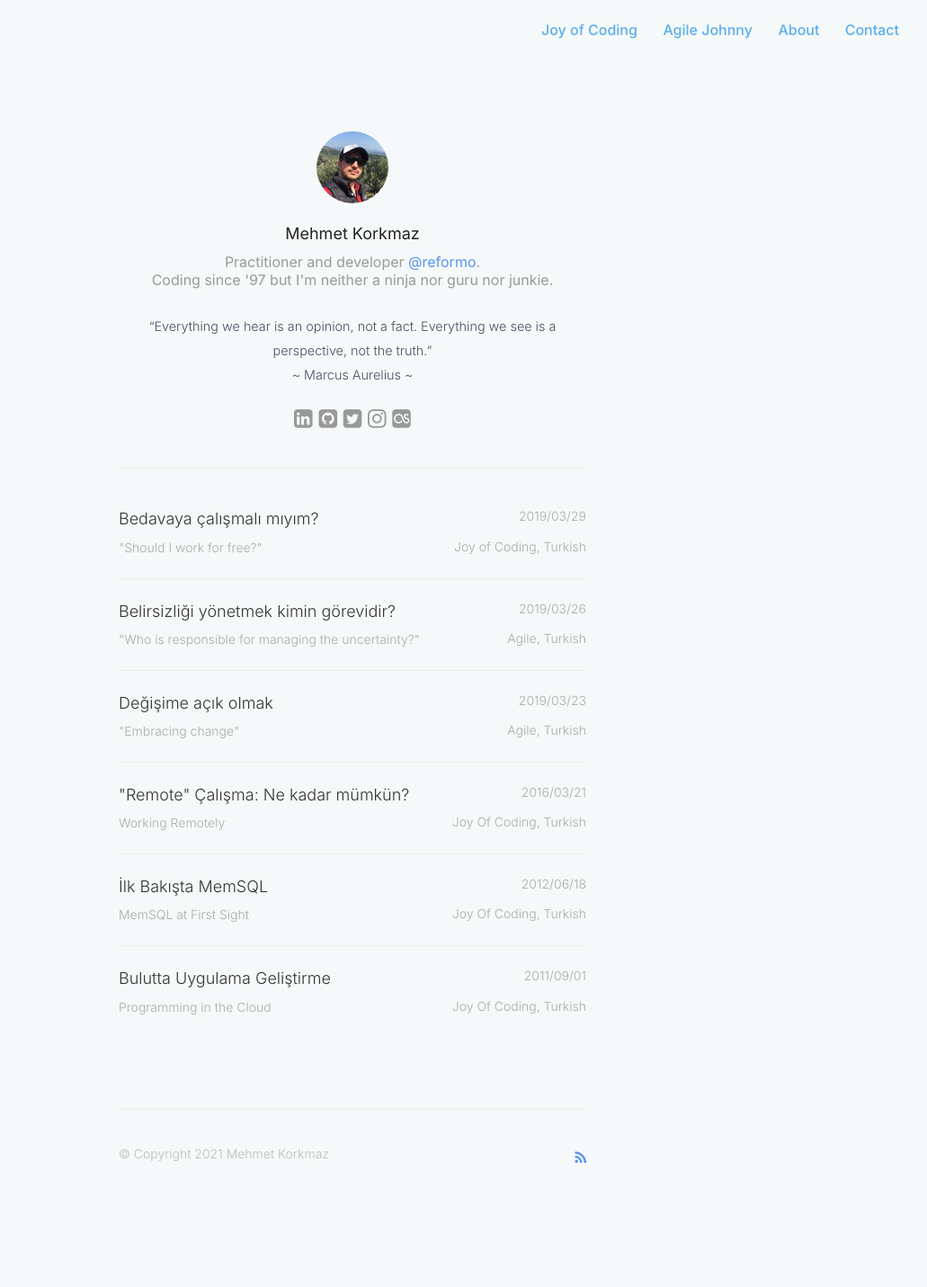
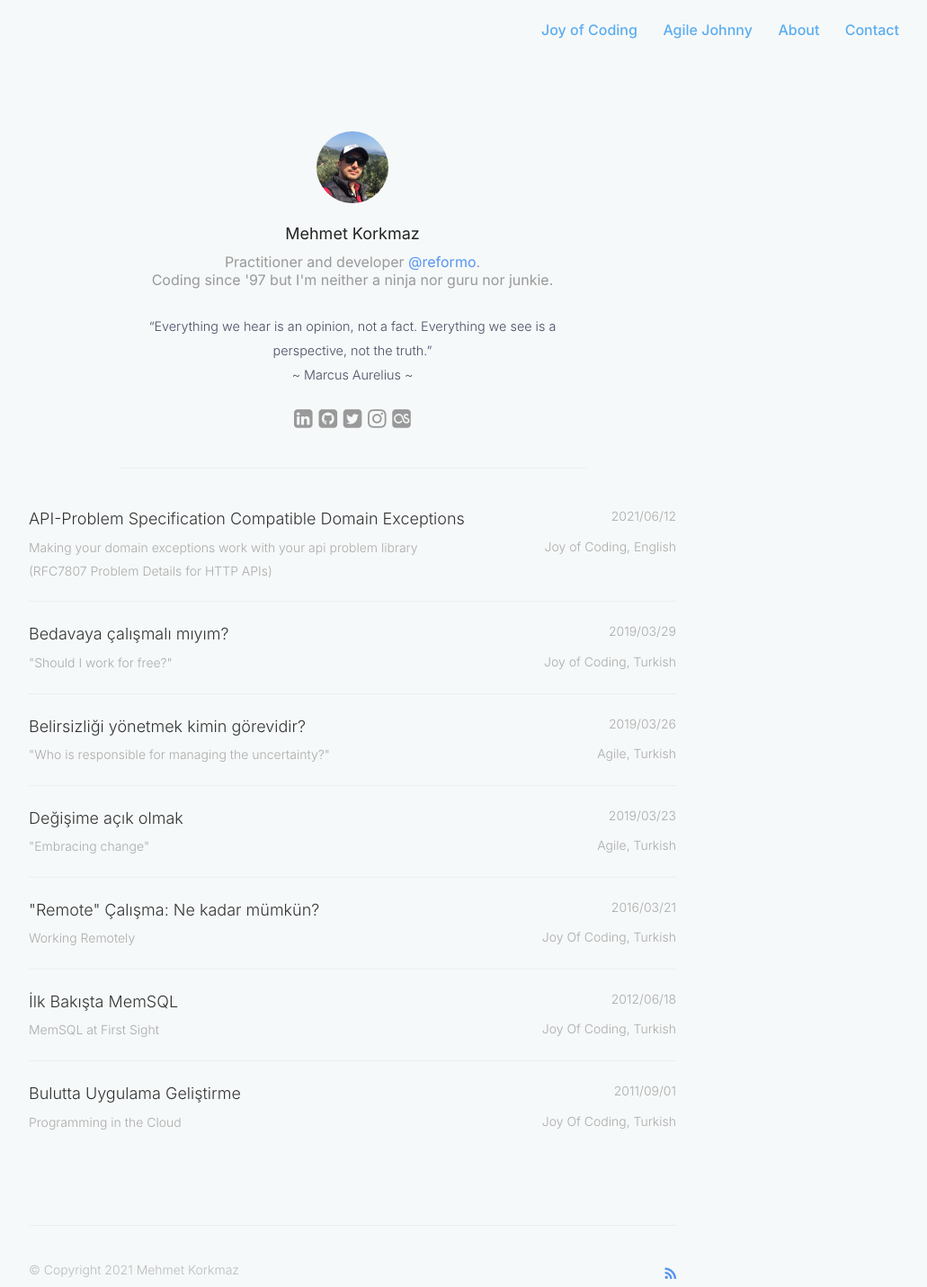
Before and after one commit to mkorkmaz/mkorkmaz.github.io, a Jekyll site: the page built from index.md, in a window 1280 px wide. Shown: the whole page at 90% size, without its empty margins (248-1279 px from the left). Built offline with Jekyll 4.4.1, drawn with Linux system fonts in a browser that asks for light colours; nearby versions of some CDN libraries; some web fonts are replaced; before the commit the page ends 1303 px from its top, so only the background shows below that; some of the changed lines change nothing that is shown.

Commit message:
feat: new article
API-Problem Specification Compatible Domain Exceptions

```diff
--- /dev/null
+++ b/_posts/2021-06-12-api-problem-specification-compatible-domain-exceptions.markdown
@@ -0,0 +1,221 @@
+---
+layout: post
+title:  "API-Problem Specification Compatible Domain Exceptions"
+description: "Making your domain exceptions work with your api problem library<br/>(RFC7807 Problem Details for HTTP APIs)"
+date: 2021-06-12
+tags: [Joy of Coding, English]
+categories: [Joy of Coding]
+reading_time: "4-5 min."
+---
+
+
+RFC7807 Problem Details Specification "defines a 'problem detail' as a way to carry machine-readable details of errors in a HTTP response to avoid the need to define new error response formats for HTTP APIs." <sup>[[1]](#references-1)</sup>
+
+If you don't know the API-Problem Specification and/or want to learn more about it, you can read this article by Guy Levin: [REST API Error Handling - Problem Details Response](https://blog.restcase.com/rest-api-error-handling-problem-details-response/){:target="_blank"}
+
+In this article, I try to cover how I handle domain exceptions and return api problem formatted http response in a [Mezzio](https://docs.mezzio.dev/){:target="_blank"} app, but you will get the general idea.
+
+Mezzio enables you to create middleware applications. A middleware is executed between request and response, and accepts a request object and returns a response object.
+
+Typical middleware stack with handling api-problem details is shown below.
+
+
+{% highlight php linenos %}
+
+<?php
+
+declare(strict_types=1);
+
+use Mezzio\Application;
+use Mezzio\MiddlewareFactory;
+use Psr\Container\ContainerInterface;
+use Mezzio\ProblemDetails\ProblemDetailsMiddleware;
+use Mezzio\Router\Middleware\DispatchMiddleware;
+use Mezzio\Router\Middleware\RouteMiddleware;
+use Mezzio\Handler\NotFoundHandler;
+
+
+return static function (Application $app, MiddlewareFactory $factory, ContainerInterface $container) : void {
+
+    $app->pipe(ProblemDetailsMiddleware::class);
+    ...
+    $app->pipe(RouteMiddleware::class);
+    ...
+    $app->pipe(DispatchMiddleware::class);
+    ...
+    $app->pipe(NotFoundHandler::class);
+};
+
+
+{% endhighlight %}
+
+In this stack, [ProblemDetailsMiddleware](https://docs.mezzio.dev/mezzio-problem-details/){:target="_blank"} provides a middleware that catches the last thrown exception and returns JSON error response that implements API-Problem Specification.
+
+Let's say an endpoint accepts an email and stores it, but email is not a valid email address, then throws InvalidArgumentException. With ProblemDetailsMiddleware, response is like this.
+
+{% highlight php linenos %}
+
+throw new \InvalidArgumentException(sprintf('Email is not a valid email address: %s', $payload['email']), 400);
+
+{% endhighlight %}
+
+
+{% highlight json linenos %}
+{
+  "exception": {
+    "class": "InvalidArgumentException",
+    "code": 400,
+    "message": "Email is not a valid email address",
+    "file": "/opt/app/src/Infrastructure/Ui/PrivateApi/IdentityAndAccess/Handler/RegisterAccount.php",
+    "line": 47,
+    "trace": [
+        ...
+    ]
+  },
+  "title": "Bad Request",
+  "type": "https://httpstatus.es/400",
+  "status": 400,
+  "detail": "Email is not a valid email address"
+
+{% endhighlight %}
+
+
+But I have problems with this output.
+
+* HTTP status code is set using thrown exception's code, but I need different status code and error code. i.e. I want to return "404" as HTTP status and "users/user-not-found" as error code, so an API client can use the "users/user-not-found" to implement multilingual warning messages.
+* I want to set custom url for "type". For example: https://my-awesome-api-url.com/docs/errors/users/user-not-found
+* I want to set "title". For example "User Not Found" instead of "Not Found".
+* I want to provide "additional" data with it. For example {"rateLimit": 300, "totalRequestsLastHour": 128 }
+* Since this response is for clients, I don't want to share some internal information in "trace" and other places. I can use an error handler to log this internal information, then return the api problem error response.
+
+
+Because in my "domain code" I throw lots of informative exceptions and I want my error responses use these informations.
+
+ProblemDetailsMiddleware provides a trait named CommonProblemDetailsExceptionTrait but it only handles exception internal data to api problem error response data transformation. I need an another trait that helps to create an exception and use its internal data for api problem error responses.
+
+Then I created a trait named DomainException.
+
+
+{% highlight php linenos %}
+
+<?php
+
+declare(strict_types=1);
+
+namespace MyApplication\Domain\Shared\Exception;
+
+use Mezzio\ProblemDetails\Exception\CommonProblemDetailsExceptionTrait;
+
+use function array_merge;
+use function defined;
+
+trait DomainException
+{
+    use CommonProblemDetailsExceptionTrait;
+
+    private function __construct(int $status, string $detail, string $title, string $type, array $additional)
+    {
+        $this->status     = $status;
+        $this->detail     = $detail;
+        $this->title      = $title;
+        $this->type       = $type;
+        $this->additional = $additional;
+        parent::__construct($detail, $status);
+    }
+
+    public static function create(string $details, ?array $additional = []): self
+    {
+        return new static(
+            self::STATUS,
+            $details,
+            self::TITLE,
+            defined('static::TYPE') ? self::TYPE : 'https://httpstatus.es/' . self::STATUS,
+            array_merge($additional, ['code' => self::CODE])
+        );
+    }
+}
+
+
+{% endhighlight %}
+
+Then I am enabled to define my domain exceptions.
+
+{% highlight php linenos %}
+
+<?php
+
+declare(strict_types=1);
+
+namespace MyApplication\Domain\Administrators\Exception;
+
+use Mezzio\ProblemDetails\Exception\ProblemDetailsExceptionInterface;
+use Exception;
+use MyApplication\Domain\Shared\Exception\DomainException;
+
+class UserNotFound extends Exception implements ProblemDetailsExceptionInterface
+{
+    use DomainException;
+
+    private const STATUS = 404;
+    private const CODE   = 'users/user-not-found';
+    private const TYPE   = 'https://my-awesome-api-url.com/docs/errors/users/user-not-found';
+    private const TITLE  = 'User Not Found';
+}
+
+{% endhighlight %}
+
+
+Using this exception, my hypothetical final code is completed.
+
+{% highlight php linenos %}
+<?php
+
+...
+
+use MyApplication\Domain\Administrators\Exception\UserNotFound;
+
+...
+
+$message = new AuthenticateUserWithEmail($payload['email'], $payload['password']);
+
+$user = $this->queryBus->handle($message);
+
+if ($user === null) {
+    $message = sprintf(
+        'Invalid username and/or password for: %s',
+        $payload['email']
+    );
+    $additionalData = [
+        'rateLimit'             => 10,
+        'totalRequestsLast15Minutes' => 7
+    ];
+    throw UserNotFound::create($message, $additionalData);
+}
+
+...
+
+{% endhighlight %}
+
+And the result is:
+
+{% highlight json linenos %}
+
+{
+  "rateLimit": 10,
+  "totalRequestsLast15Minutes": 7,
+  "code": "users/user-not-found",
+  "title": "User Not Found",
+  "type": "https://my-awesome-api-url.com/docs/errors/users/user-not-found",
+  "status": 404,
+  "detail": "Invalid username and/or password for mehmet@mkorkmaz.com"
+}
+{% endhighlight %}
+
+
+If you have questions and suggestions, or find bugs in code and logic, please contact me.
+
+<hr/>
+
+#### References
+
+<a name="references-1">[1]</a> [RFC7807 Problem Details Specification](https://datatracker.ietf.org/doc/html/rfc7807){:target="_blank"}
--- a/assets/css/custom.css
+++ b/assets/css/custom.css
@@ -18,7 +18,7 @@
 	float:right;
 }
 #category-list {
-	max-width: 600px;
+	max-width: 800px;
 	margin:0 auto;
 }
 
@@ -37,19 +37,27 @@
 #wrapper {
 	max-width: 800px;
 }
+
 #wrapper.home {
-	max-width: 600px;
+	max-width: 800px;
 
 }
 
 #post-list h2 {
 	max-width:100%;
 }
-#post-list, #archive-list
-{
+
+#post-list, #archive-list{
 	margin-top: 40px;
 }
-
+sup {
+	vertical-align:super;
+font-size: small;
+}
+li {
+	list-style-type: disc;
+	margin-bottom:  1rem;
+}
 form input, form textarea {
 	padding:10px;
 	width: 100%;
```
Also changed, not shown: Gemfile.lock.
